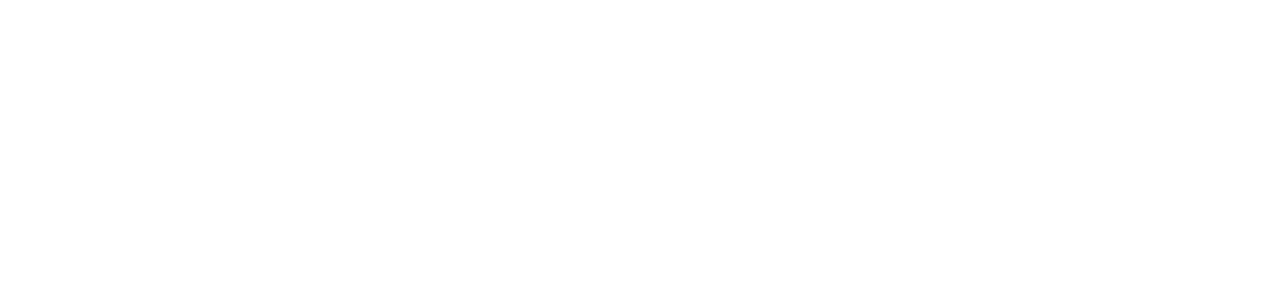
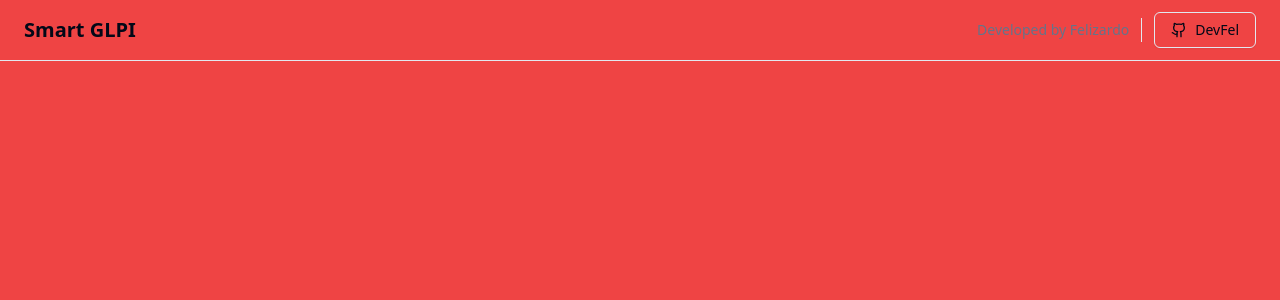
Before and after one commit to devfel/smartglpi-web, a React (Vite) app: page / in a window 1280 px wide. Shown: the top 300 px of the page. Built offline with nearby package versions, Linux system fonts and the light colour scheme.

Commit message:
feat(header): add new Header component

```diff
--- a/package.json
+++ b/package.json
@@ -11,8 +11,11 @@
   },
   "dependencies": {
     "@radix-ui/react-icons": "^1.3.0",
+    "@radix-ui/react-separator": "^1.0.3",
+    "@radix-ui/react-slot": "^1.0.2",
     "class-variance-authority": "^0.7.0",
     "clsx": "^2.0.0",
+    "lucide-react": "^0.279.0",
     "react": "^18.2.0",
     "react-dom": "^18.2.0",
     "tailwind-merge": "^1.14.0",
--- a/src/App.tsx
+++ b/src/App.tsx
@@ -1,5 +1,11 @@
+import { Header } from "@/components/Header";
+
 export function App() {
-  return <h1 className="hello world - Feliz"></h1>;
+  return (
+    <div className="bg-red-500 min-h-screen flex flex-col">
+      <Header />
+    </div>
+  );
 }
 
 export default App;
--- /dev/null
+++ b/src/components/Header.tsx
@@ -0,0 +1,30 @@
+import { Github } from "lucide-react";
+import { Button } from "@/components/ui/button";
+import { Separator } from "@/components/ui/separator";
+
+export function Header() {
+  return (
+    <div className="px-6 py-3 flex items-center justify-between border-b">
+      <h1 className="text-xl font-bold">Smart GLPI</h1>
+
+      <div className="flex items-center gap-3">
+        <span className="text-sm text-muted-foreground">
+          Developed by Felizardo
+        </span>
+
+        <Separator orientation="vertical" className="h-6" />
+
+        <a
+          href="https://github.com/devfel"
+          target="_blank"
+          rel="noopener noreferrer"
+        >
+          <Button variant="outline">
+            <Github className="w-4 h-4 mr-2" />
+            DevFel
+          </Button>
+        </a>
+      </div>
+    </div>
+  );
+}
--- /dev/null
+++ b/src/components/ui/button.tsx
@@ -0,0 +1,57 @@
+import * as React from "react"
+import { Slot } from "@radix-ui/react-slot"
+import { cva, type VariantProps } from "class-variance-authority"
+
+import { cn } from "@/lib/utils"
+
+const buttonVariants = cva(
+  "inline-flex items-center justify-center rounded-md text-sm font-medium transition-colors focus-visible:outline-none focus-visible:ring-1 focus-visible:ring-ring disabled:pointer-events-none disabled:opacity-50",
+  {
+    variants: {
+      variant: {
+        default:
+          "bg-primary text-primary-foreground shadow hover:bg-primary/90",
+        destructive:
+          "bg-destructive text-destructive-foreground shadow-sm hover:bg-destructive/90",
+        outline:
+          "border border-input bg-transparent shadow-sm hover:bg-accent hover:text-accent-foreground",
+        secondary:
+          "bg-secondary text-secondary-foreground shadow-sm hover:bg-secondary/80",
+        ghost: "hover:bg-accent hover:text-accent-foreground",
+        link: "text-primary underline-offset-4 hover:underline",
+      },
+      size: {
+        default: "h-9 px-4 py-2",
+        sm: "h-8 rounded-md px-3 text-xs",
+        lg: "h-10 rounded-md px-8",
+        icon: "h-9 w-9",
+      },
+    },
+    defaultVariants: {
+      variant: "default",
+      size: "default",
+    },
+  }
+)
+
+export interface ButtonProps
+  extends React.ButtonHTMLAttributes<HTMLButtonElement>,
+    VariantProps<typeof buttonVariants> {
+  asChild?: boolean
+}
+
+const Button = React.forwardRef<HTMLButtonElement, ButtonProps>(
+  ({ className, variant, size, asChild = false, ...props }, ref) => {
+    const Comp = asChild ? Slot : "button"
+    return (
+      <Comp
+        className={cn(buttonVariants({ variant, size, className }))}
+        ref={ref}
+        {...props}
+      />
+    )
+  }
+)
+Button.displayName = "Button"
+
+export { Button, buttonVariants }
--- /dev/null
+++ b/src/components/ui/separator.tsx
@@ -0,0 +1,29 @@
+import * as React from "react"
+import * as SeparatorPrimitive from "@radix-ui/react-separator"
+
+import { cn } from "@/lib/utils"
+
+const Separator = React.forwardRef<
+  React.ElementRef<typeof SeparatorPrimitive.Root>,
+  React.ComponentPropsWithoutRef<typeof SeparatorPrimitive.Root>
+>(
+  (
+    { className, orientation = "horizontal", decorative = true, ...props },
+    ref
+  ) => (
+    <SeparatorPrimitive.Root
+      ref={ref}
+      decorative={decorative}
+      orientation={orientation}
+      className={cn(
+        "shrink-0 bg-border",
+        orientation === "horizontal" ? "h-[1px] w-full" : "h-full w-[1px]",
+        className
+      )}
+      {...props}
+    />
+  )
+)
+Separator.displayName = SeparatorPrimitive.Root.displayName
+
+export { Separator }
--- a/src/index.css
+++ b/src/index.css
@@ -6,63 +6,46 @@
   :root {
     --background: 0 0% 100%;
     --foreground: 222.2 84% 4.9%;
-
     --card: 0 0% 100%;
     --card-foreground: 222.2 84% 4.9%;
-
     --popover: 0 0% 100%;
     --popover-foreground: 222.2 84% 4.9%;
-
     --primary: 222.2 47.4% 11.2%;
     --primary-foreground: 210 40% 98%;
-
     --secondary: 210 40% 96.1%;
     --secondary-foreground: 222.2 47.4% 11.2%;
-
     --muted: 210 40% 96.1%;
     --muted-foreground: 215.4 16.3% 46.9%;
-
     --accent: 210 40% 96.1%;
     --accent-foreground: 222.2 47.4% 11.2%;
-
     --destructive: 0 84.2% 60.2%;
     --destructive-foreground: 210 40% 98%;
-
     --border: 214.3 31.8% 91.4%;
     --input: 214.3 31.8% 91.4%;
     --ring: 222.2 84% 4.9%;
-
     --radius: 0.5rem;
   }
 
   .dark {
     --background: 222.2 84% 4.9%;
     --foreground: 210 40% 98%;
-
     --card: 222.2 84% 4.9%;
     --card-foreground: 210 40% 98%;
-
     --popover: 222.2 84% 4.9%;
     --popover-foreground: 210 40% 98%;
-
     --primary: 210 40% 98%;
     --primary-foreground: 222.2 47.4% 11.2%;
-
     --secondary: 217.2 32.6% 17.5%;
     --secondary-foreground: 210 40% 98%;
-
     --muted: 217.2 32.6% 17.5%;
     --muted-foreground: 215 20.2% 65.1%;
-
     --accent: 217.2 32.6% 17.5%;
     --accent-foreground: 210 40% 98%;
-
     --destructive: 0 62.8% 30.6%;
     --destructive-foreground: 210 40% 98%;
-
     --border: 217.2 32.6% 17.5%;
     --input: 217.2 32.6% 17.5%;
-    --ring: 212.7 26.8% 83.9%;
+    --ring: 212.7 26.8% 83.9;
   }
 }
 
```
Also changed, not shown: 1 other file (tests, documents, lock files or other folders).
